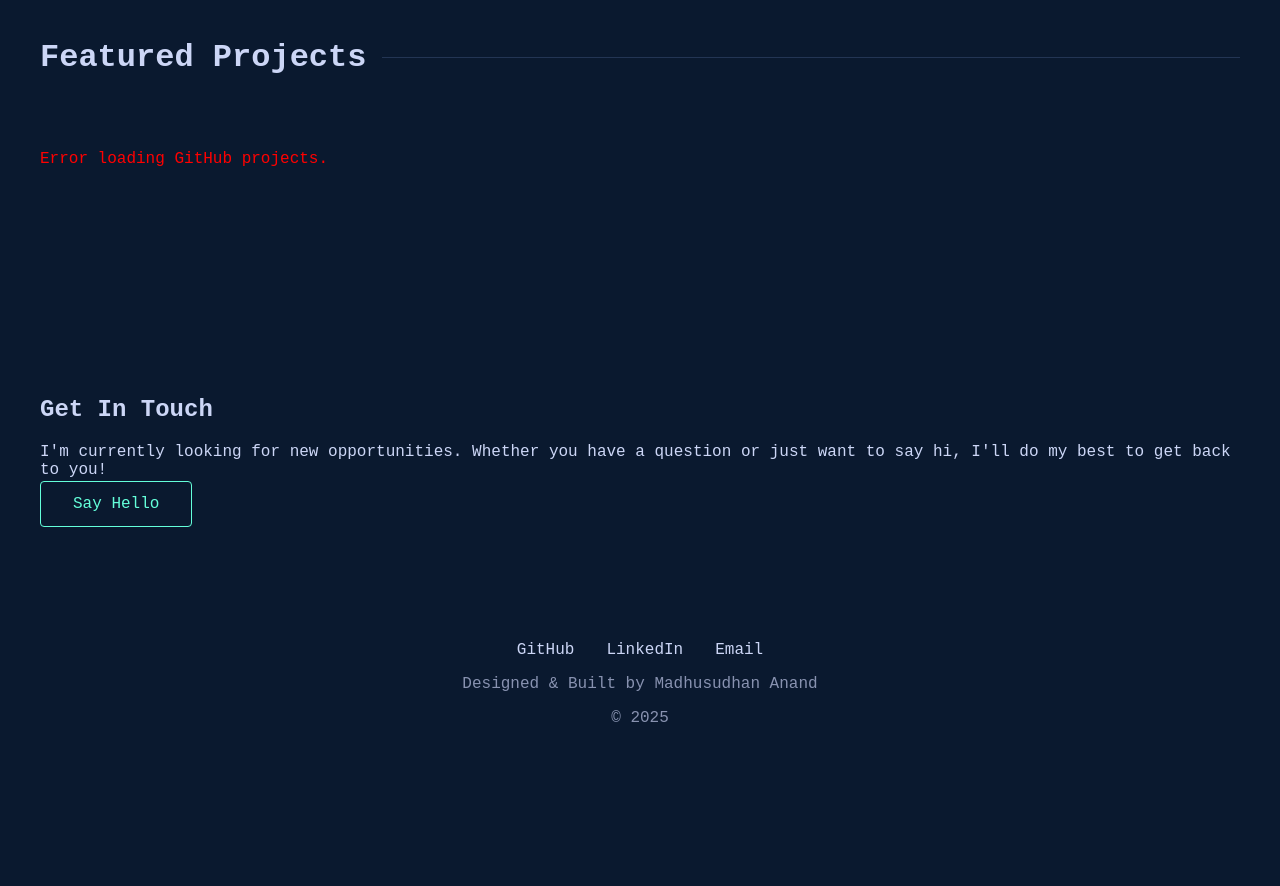
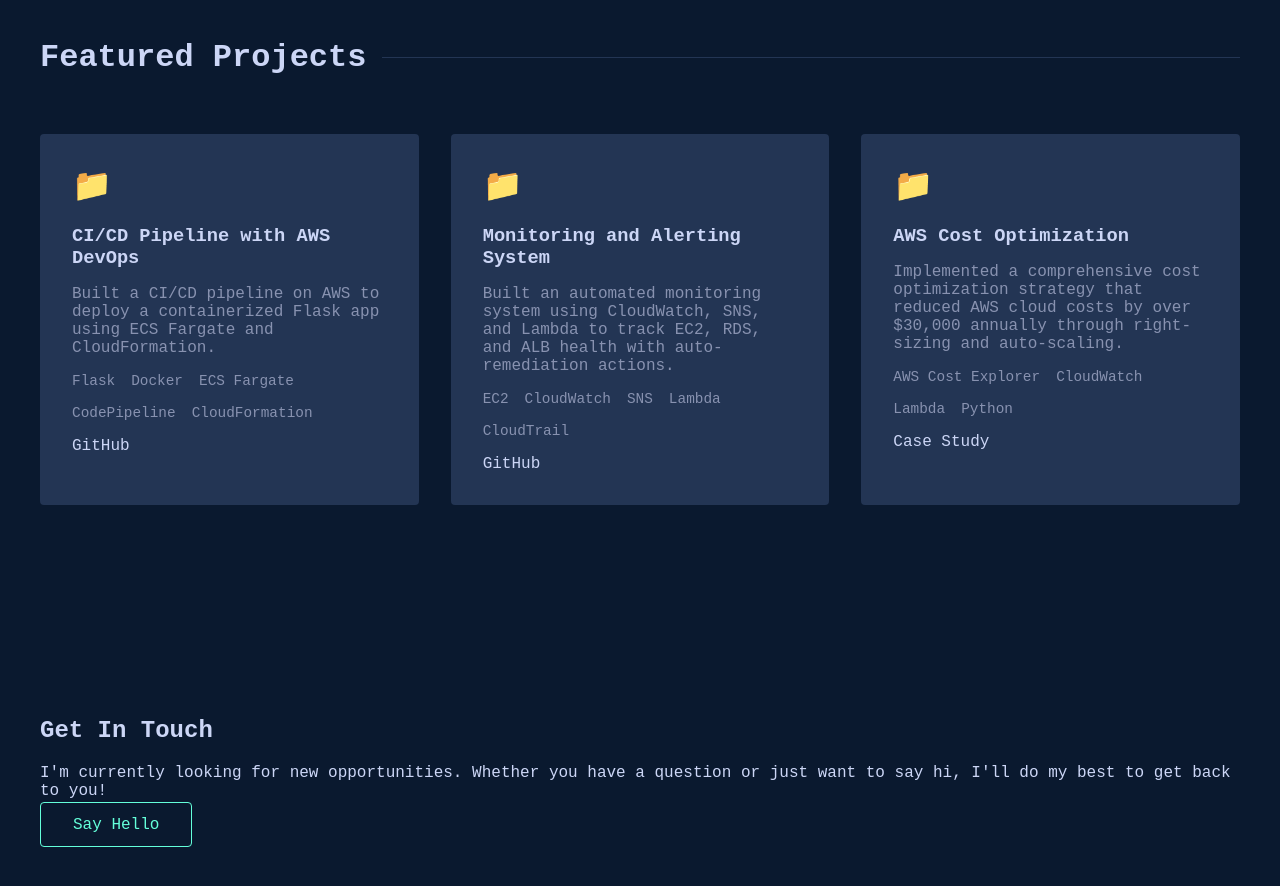
Before and after one commit to madhusudhan-anand/portfolio-website, a plain HTML site: page index.html in a window 1280 px wide. Shown: the part 1060-1946 px from the top of the page. Before the commit the page ends 1835 px from the top, so only its background shows below. Drawn offline with Linux system fonts and the light colour scheme; no server answers.

Commit message:
Add serverless-data-pipeline dynamically to featured projects

```diff
--- a/index.html
+++ b/index.html
@@ -5,7 +5,6 @@
   <meta name="viewport" content="width=device-width, initial-scale=1.0"/>
   <title>Madhusudhan Anand | DevOps & Cloud Engineer</title>
   <style>
-    /* your existing CSS remains unchanged */
     body { background-color: #0a192f; color: #ccd6f6; font-family: 'Courier New', monospace; margin: 0; }
     .container { max-width: 1200px; margin: auto; padding: 0 2rem; }
     nav { background: rgba(10,25,47,0.85); position: fixed; top: 0; width: 100%; z-index: 100; display: flex; justify-content: space-between; align-items: center; padding: 1.5rem 0; }
@@ -70,7 +69,42 @@
         <div class="line"></div>
       </div>
       <div class="projects-grid" id="github-projects">
-        <p style="color: #8892b0;">Loading latest projects from GitHub...</p>
+        <!-- Hardcoded projects -->
+        <div class="project-card">
+          <div class="folder">📁</div>
+          <h3>CI/CD Pipeline with AWS DevOps</h3>
+          <p>Built a CI/CD pipeline on AWS to deploy a containerized Flask app using ECS Fargate and CloudFormation.</p>
+          <div class="tech-stack">
+            <span>Flask</span><span>Docker</span><span>ECS Fargate</span><span>CodePipeline</span><span>CloudFormation</span>
+          </div>
+          <div class="links">
+            <a href="https://github.com/madhusudhan-anand/ecs-cicd-pipeline" target="_blank">GitHub</a>
+          </div>
+        </div>
+
+        <div class="project-card">
+          <div class="folder">📁</div>
+          <h3>Monitoring and Alerting System</h3>
+          <p>Built an automated monitoring system using CloudWatch, SNS, and Lambda to track EC2, RDS, and ALB health with auto-remediation actions.</p>
+          <div class="tech-stack">
+            <span>EC2</span><span>CloudWatch</span><span>SNS</span><span>Lambda</span><span>CloudTrail</span>
+          </div>
+          <div class="links">
+            <a href="https://github.com/madhusudhan-anand/monitoring-alerting-system" target="_blank">GitHub</a>
+          </div>
+        </div>
+
+        <div class="project-card">
+          <div class="folder">📁</div>
+          <h3>AWS Cost Optimization</h3>
+          <p>Implemented a comprehensive cost optimization strategy that reduced AWS cloud costs by over $30,000 annually through right-sizing and auto-scaling.</p>
+          <div class="tech-stack">
+            <span>AWS Cost Explorer</span><span>CloudWatch</span><span>Lambda</span><span>Python</span>
+          </div>
+          <div class="links">
+            <a href="#" target="_blank">Case Study</a>
+          </div>
+        </div>
       </div>
     </section>
 
@@ -95,23 +129,17 @@
     </div>
   </footer>
 
+  <!-- Script to add dynamic GitHub project -->
   <script>
     const username = "madhusudhan-anand";
+    const dynamicProject = "serverless-data-pipeline";
     const container = document.getElementById("github-projects");
 
-    fetch(`https://api.github.com/users/${username}/repos`)
+    fetch(`https://api.github.com/repos/${username}/${dynamicProject}`)
       .then(res => res.json())
-      .then(repos => {
-        const filtered = repos
-          .filter(repo => !repo.fork)
-          .sort((a, b) => new Date(b.pushed_at) - new Date(a.pushed_at));
-
-        container.innerHTML = "";
-
-        filtered.forEach(repo => {
+      .then(repo => {
         const card = document.createElement("div");
         card.className = "project-card";
-
         card.innerHTML = `
           <div class="folder">📁</div>
           <h3>${repo.name}</h3>
@@ -123,13 +151,10 @@
             <a href="${repo.html_url}" target="_blank">GitHub</a>
           </div>
         `;
-
         container.appendChild(card);
-        });
       })
       .catch(error => {
-        container.innerHTML = "<p style='color: red;'>Error loading GitHub projects.</p>";
-        console.error("GitHub API Error:", error);
+        console.error("Failed to load dynamic project:", error);
       });
   </script>
 </body>
```
Lines whose indentation alone changed are shown as unchanged.
